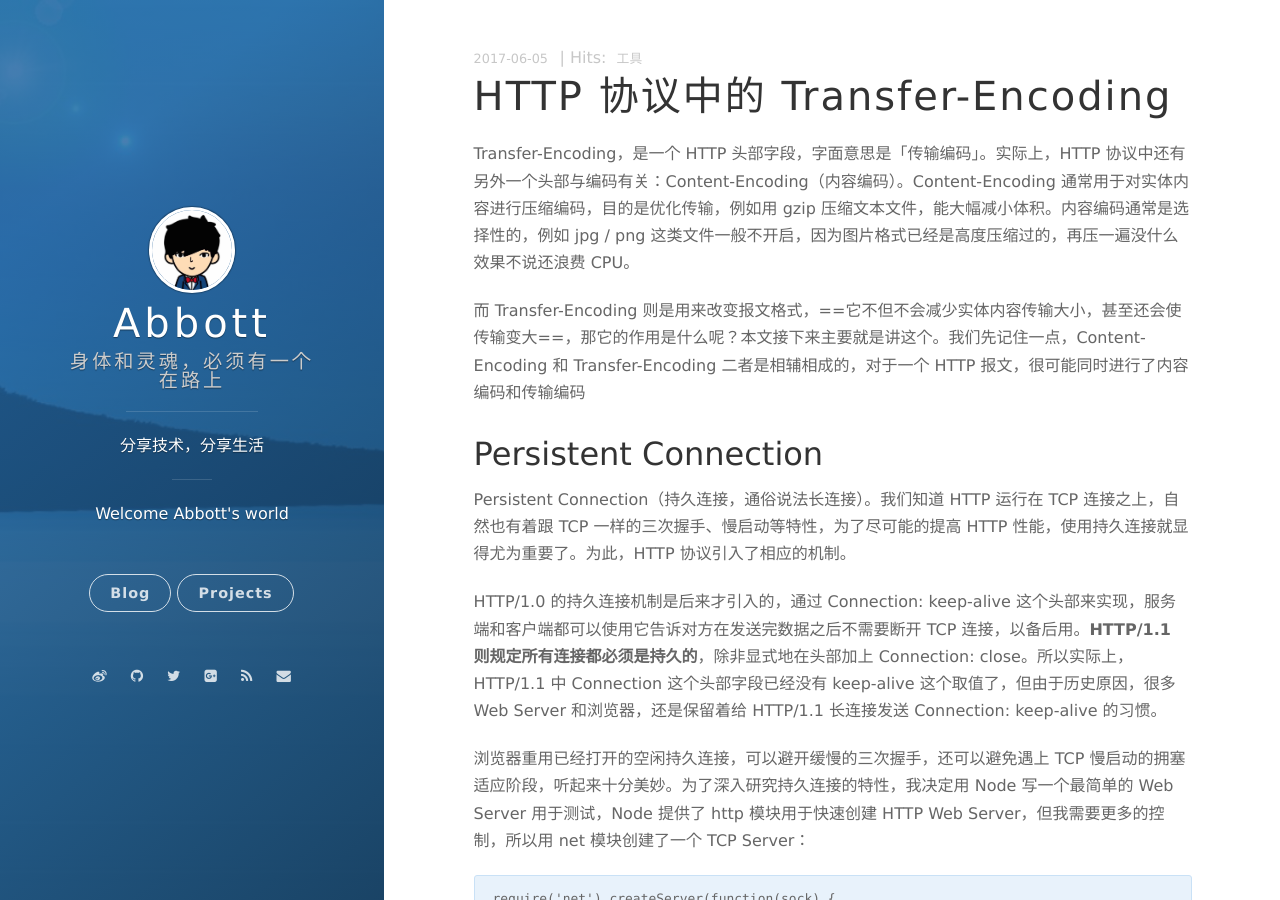
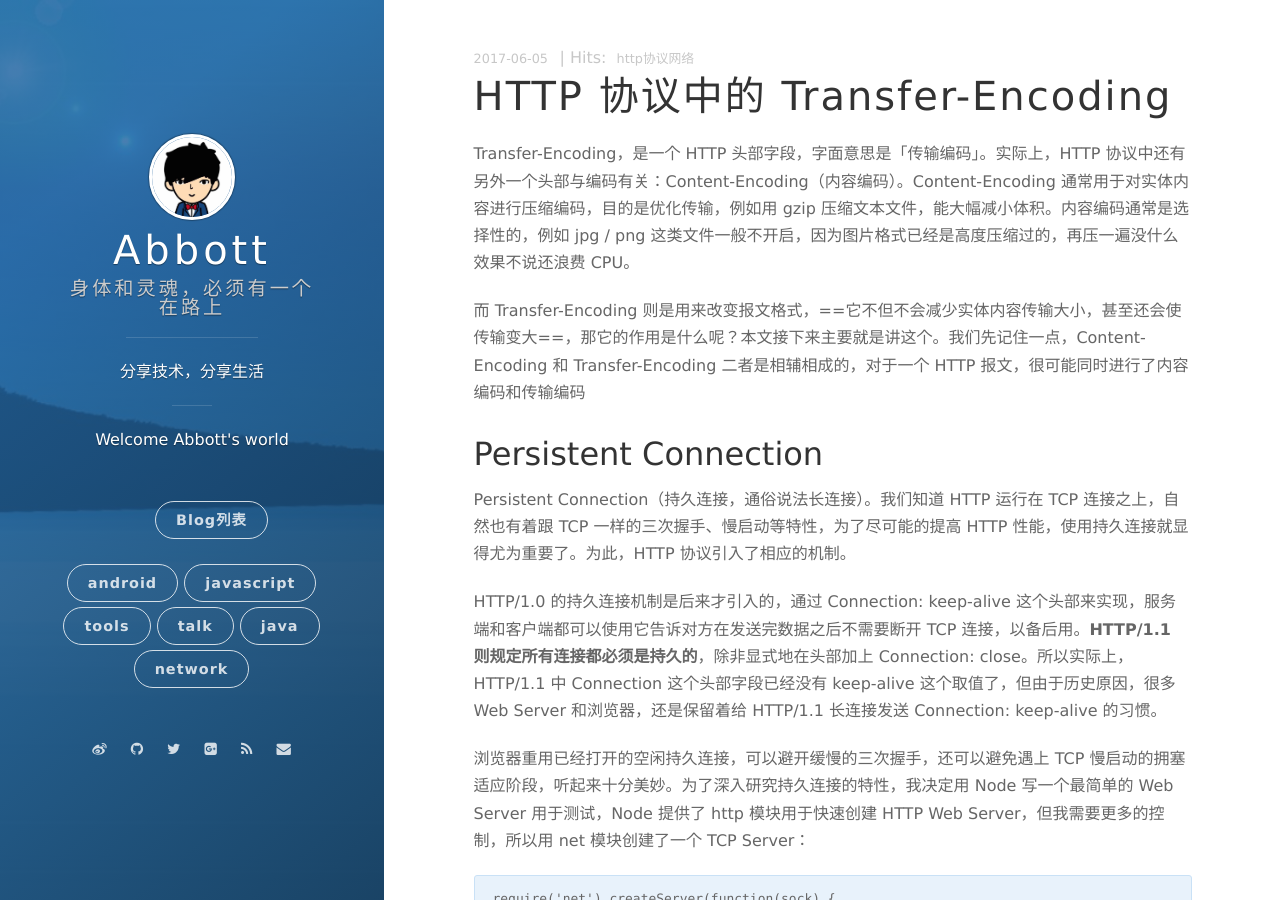
Before and after one commit to jinyb09017/jinyb09017.github.io, a Jekyll site: the page built from _posts/2017-06-05-HTTP 协议中的 Transfer-Encoding.markdown, in a window 1280 px wide and 900 px high. Built offline with Jekyll 4.4.1, drawn with Linux system fonts in a browser that asks for light colours; nearby versions of some CDN libraries; comment, search, counter and statistics services are not loaded.

Commit message:
1、添加分类功能

```diff
--- a/_config.yml
+++ b/_config.yml
@@ -17,7 +17,7 @@
 
 # The blog button should not be removed.
 blog_button:
-    title: Blog
+    title: Blog列表
     description: Visit blog
 
 # Navigation buttons in the front page.
@@ -25,6 +25,13 @@
     - {title: Projects, description: My Projects, url: 'https://github.com/jinyb09017/jinyb09017.github.io'}
     # - {title: Another Button, description: A button, url: 'http://example.com'}
 
+categeries:
+    - {title: android, description: 安卓技术, url: '/category/android/index.html'}
+    - {title: javascript, description: javascript技术, url: '/category/javascript/index.html'}
+    - {title: tools, description: 实用工具介绍, url: '/category/tools/index.html'}
+    - {title: talk, description: 技术杂谈, url: '/category/talk/index.html'}
+    - {title: java, description: java技术, url: '/category/java/index.html'}
+    - {title: network, description: 网络协议, url: '/category/network/index.html'}
 # Pagination
 gems: [jekyll-paginate]
 paginate: 10
--- a/_includes/side-panel.html
+++ b/_includes/side-panel.html
@@ -1,17 +1,21 @@
-<header class="panel-cover {% if page.layout == 'post' or page.layout == 'page' %}panel-cover--collapsed{% endif %}" style="background-image: url('/assets/images/background-cover.jpg')">
+<header class="panel-cover {% if page.layout == 'post' or page.layout == 'page' or page.layout == 'category'%}panel-cover--collapsed{% endif %}"
+        style="background-image: url('/assets/images/background-cover.jpg')">
     <div class="panel-main">
 
         <div class="panel-main__inner panel-inverted">
             <div class="panel-main__content">
 
-        <a href="/#blog" title="前往 {{ site.title }} 的主页" class="blog-button"><img src="/assets/images/avatar.jpg" width="80" alt="{{ site.title }} logo" class="panel-cover__logo logo" /></a>
-        <h1 class="panel-cover__title panel-title"><a href="/#blog" title="link to homepage for {{ site.title }}" class="blog-button">{{ site.title }}</a></h1>
+                <a href="/#blog" title="前往 {{ site.title }} 的主页" class="blog-button"><img
+                        src="/assets/images/avatar.jpg" width="80" alt="{{ site.title }} logo"
+                        class="panel-cover__logo logo"/></a>
+                <h1 class="panel-cover__title panel-title"><a href="#" title="link to homepage for {{ site.title }}"
+                                                              class="blog-button">{{ site.title }}</a></h1>
                 {% if site.subtitle %}
                 <span class="panel-cover__subtitle panel-subtitle">{{site.subtitle}}</span>
                 {% endif %}
-        <hr class="panel-cover__divider" />
+                <hr class="panel-cover__divider"/>
                 <p class="panel-cover__description">{{ site.description }}</p>
-        <hr class="panel-cover__divider panel-cover__divider--secondary" />
+                <hr class="panel-cover__divider panel-cover__divider--secondary"/>
 
                 {% if site.welcome_message %}
                 <p class="panel-cover__description">{{ site.welcome_message }}</p>
@@ -20,10 +24,18 @@
                 <div class="navigation-wrapper">
                     <div>
                         <nav class="cover-navigation cover-navigation--primary">
+                            <ul ><li class="navigation__item"><a href="/#blog" title="{{site.blog_button.description}}"
+                                                                                   class="blog-button">{{site.blog_button.title}}</a></li></ul>
                             <ul class="navigation">
-                <li class="navigation__item"><a href="/#blog" title="{{site.blog_button.description}}" class="blog-button">{{site.blog_button.title}}</a></li>
-                {% for item in site.nav %}
-                  <li class="navigation__item"><a href="{{item.url}}" target="_blank" title="{{item.description}}">{{item.title}}</a></li>
+
+
+
+
+                                {% for item in site.categeries %}
+
+                                <li class="navigation__item"><a class="blog-button" href="{{item.url}}"
+                                                                title="{{item.description}}">{{item.title}}</a></li>
+                                </li>
                                 {% endfor %}
                             </ul>
                         </nav>
--- a/_posts/2017-06-05-HTTP 协议中的 Transfer-Encoding.markdown
+++ b/_posts/2017-06-05-HTTP 协议中的 Transfer-Encoding.markdown
@@ -2,7 +2,8 @@
 layout: post
 title: HTTP 协议中的 Transfer-Encoding
 date: 2017-06-05 09:32:24.000000000 +09:00
-tags: 工具
+tags: http 协议 网络
+categories: network
 ---
 
 Transfer-Encoding，是一个 HTTP 头部字段，字面意思是「传输编码」。实际上，HTTP 协议中还有另外一个头部与编码有关：Content-Encoding（内容编码）。Content-Encoding 通常用于对实体内容进行压缩编码，目的是优化传输，例如用 gzip 压缩文本文件，能大幅减小体积。内容编码通常是选择性的，例如 jpg / png 这类文件一般不开启，因为图片格式已经是高度压缩过的，再压一遍没什么效果不说还浪费 CPU。
--- a/_posts/2017-06-05-HTTP压缩，浏览器是如何解析的.markdown
+++ b/_posts/2017-06-05-HTTP压缩，浏览器是如何解析的.markdown
@@ -2,6 +2,8 @@
 layout: post
 title: HTTP压缩，浏览器是如何解析的
 date: 2017-06-05 09:32:24.000000000 +09:00
+tags: http 协议 网络
+categories: network
 ---
 
 > 首先，浏览器发送一个请求（request）给web服务器，支持一个压缩格式如（gzip），服务端会将原来的源码压缩之后，通过http响应（response）信息返回给web浏览器，浏览器接收之后，显示出来。
--- a/_posts/2017-06-05-Package Control插件管理.markdown
+++ b/_posts/2017-06-05-Package Control插件管理.markdown
@@ -2,6 +2,8 @@
 layout: post
 title: Package Control插件管理
 date: 2017-06-05 09:32:24.000000000 +09:00
+tags: sublime 工具
+categories: tools
 ---
 
 # 前言
--- a/_posts/2017-06-05-科学上网.markdown
+++ b/_posts/2017-06-05-科学上网.markdown
@@ -2,6 +2,8 @@
 layout: post
 title: 科学上网
 date: 2017-06-05 09:32:24.000000000 +09:00
+categories: network
+tags: 翻墙 科学上网
 ---
 
 # 前言
--- /dev/null
+++ b/category/android/index.html
@@ -0,0 +1,5 @@
+---
+layout: category
+category: android
+title: Android技术集
+---
--- /dev/null
+++ b/category/java/index.html
@@ -0,0 +1,5 @@
+---
+layout: category
+category: java
+title: Java技术集
+---
--- /dev/null
+++ b/category/network/index.html
@@ -0,0 +1,5 @@
+---
+layout: category
+category: network
+title: 网络与协议
+---
--- /dev/null
+++ b/category/talk/index.html
@@ -0,0 +1,5 @@
+---
+layout: category
+category: talk
+title: 技术杂谈
+---
--- /dev/null
+++ b/category/tools/index.html
@@ -0,0 +1,5 @@
+---
+layout: category
+category: tools
+title: 实用工具
+---
```
Also changed, not shown: _layouts/category.html (added, +13 -0 lines). Lines whose indentation alone changed are shown as unchanged.
